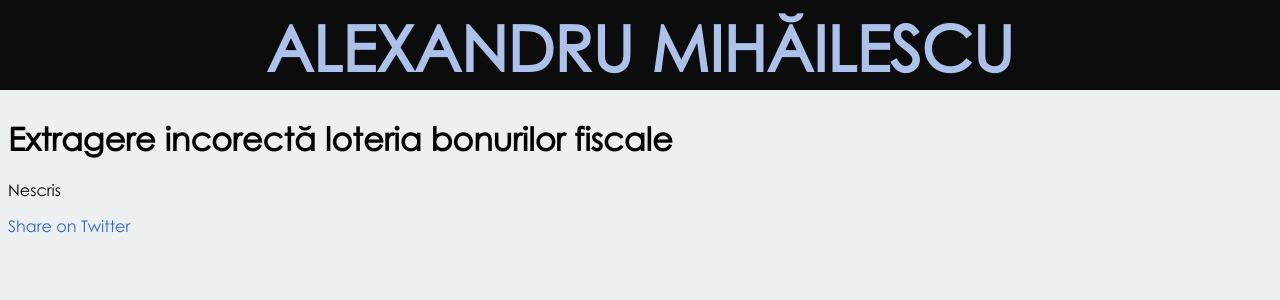
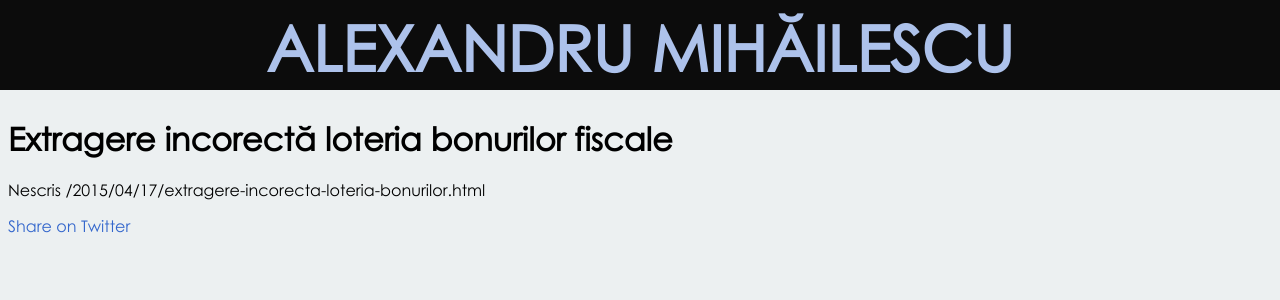
Before and after one commit to AlexandruMihailescu/alexandrumihailescu.github.com, a Jekyll site: the page built from _posts/2015-04-17-extragere-incorecta-loteria-bonurilor.md, in a window 1280 px wide. Shown: the top 300 px of the page. Built offline with Jekyll 4.4.1, drawn with Linux system fonts in a browser that asks for light colours; nearby versions of some CDN libraries; Markdown is read by kramdown in place of the engine named in the settings.

Commit message:
updated some layout

```diff
--- a/_layouts/post.html
+++ b/_layouts/post.html
@@ -4,7 +4,7 @@
   <div id="content">
     {{ content }}
 
-    <a href="http://twitter.com/share?url={{ site.url }}{{ page.url }}&text={{ page.title }}:&via=AlexandruMih_" data-icon="t" class="icon twitter_button" title="Share this article on Twitter" target="_blank">Share on Twitter</a>
+    <a href="http://twitter.com/share?url={{ site.url }}{{ page.url }}&text={{ page.title }}:&via=AlexandruMih_" data-icon="t" class="icon twitter_button" title="Postează articolul pe Twitter" target="_blank">Share on Twitter</a>
   </div>
 
 {% include footer.html %}
--- a/_posts/2015-04-17-extragere-incorecta-loteria-bonurilor.md
+++ b/_posts/2015-04-17-extragere-incorecta-loteria-bonurilor.md
@@ -8,3 +8,4 @@ summary: Scurtă explicație a incorectitudinii primei extrageri.
 ---
 
 Nescris
+{{site.url}}{{page.url}}
```
